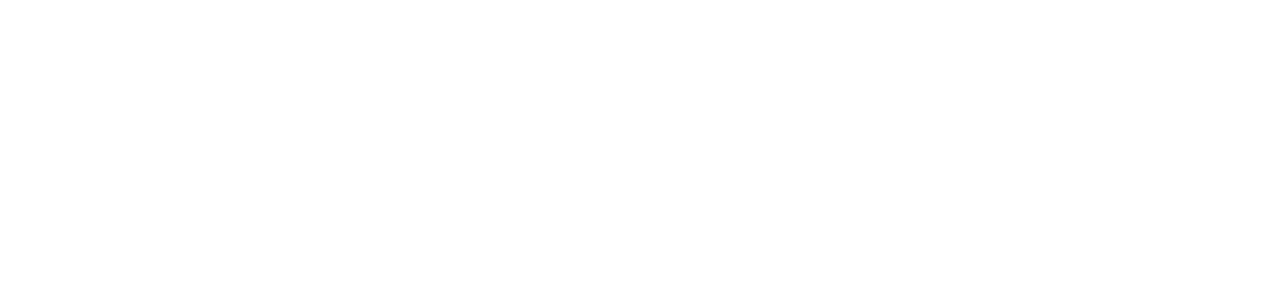
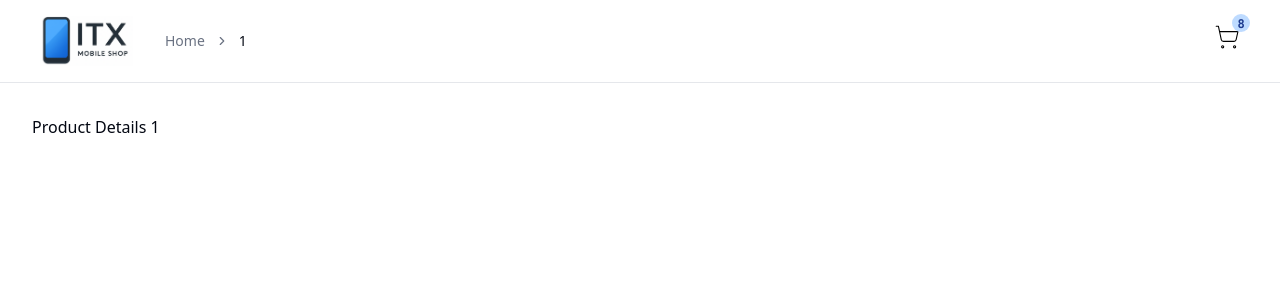
Before and after one commit to roisnelgithub/itx-frontend-test, a React (Vite) app: page /1 in a window 1280 px wide. Before the commit this address had no page. Shown: the top 300 px of the page. Built offline with nearby package versions, Linux system fonts and the light colour scheme.

Commit message:
feat: add product details page and update routing

```diff
--- a/src/App.tsx
+++ b/src/App.tsx
@@ -3,6 +3,7 @@
 import ProductPage from './pages/product.page'
 import MainLayout from './components/layouts/main-layout';
 import './index.css';
+import ProductDetailsPage from './pages/product-details.page';
 
 function App() {
   return (
@@ -10,6 +11,7 @@
       <Routes>
         <Route element={<MainLayout />}>
           <Route path="/" element={<ProductPage />} />
+          <Route path="/:id" element={<ProductDetailsPage />} />
         </Route>
       </Routes>
     </BrowserRouter>
--- a/src/components/products/product-list/product-list.tsx
+++ b/src/components/products/product-list/product-list.tsx
@@ -1,6 +1,8 @@
+import React from "react";
+import { Link } from "react-router-dom";
+
 import type { Product } from "@/mapper/product.mapper"
 import ProductItem from "./product-item"
-import React from "react";
 
 
 interface IProductListProps {
@@ -12,7 +14,11 @@
     <div className="mx-auto max-w-[1900px] grid gap-6
                     grid-cols-1 sm:grid-cols-2 md:grid-cols-3 lg:grid-cols-4">
       {products.map((product) => {
-        return <ProductItem product={product} key={product.id} />
+        return (
+          <Link to={`/${product.id}`} key={product.id}>
+            <ProductItem product={product} />
+          </Link>
+        )
       }
       )}
     </div>
--- /dev/null
+++ b/src/pages/product-details.page.tsx
@@ -0,0 +1,13 @@
+import { useParams } from "react-router-dom";
+
+const ProductDetailsPage = () => {
+  const { id } = useParams();
+
+  return (
+    <div>
+      Product Details {id}
+    </div>
+  )
+}
+
+export default ProductDetailsPage
```
